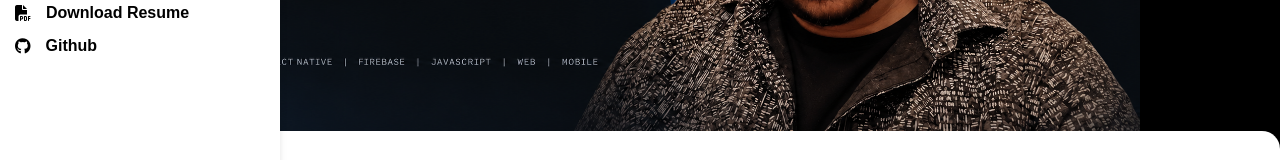
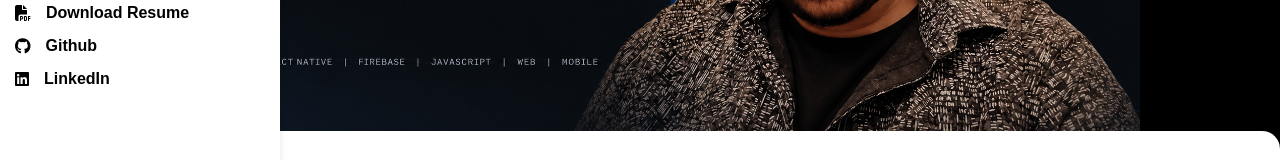
Before and after one commit to abk2191/abhishek.kabi.portfolio, a React (Vite) app: page / in a window 1280 px wide. Both pictures are taken after a click on the button 40 px from the left and 40 px from the top of the page. Shown: the part 350-510 px from the top of the page. Built offline with nearby package versions, Linux system fonts and the light colour scheme; a web font is replaced by a local one.

Commit message:
Sidebar Update

```diff
--- a/src/Sidebar.jsx
+++ b/src/Sidebar.jsx
@@ -48,6 +48,28 @@ const Sidebar = ({
       setTimeout(() => {
         setShouldRenderGM(false);
       }, 500);
+    }
+  };
+
+  const handleRedirects = (redirectId) => {
+    if (redirectId === "resume") {
+      window.open(
+        "https://drive.google.com/file/d/1yWmvLV8qdkyCF-MBRG9j9YpWIrG47pUf/view?usp=sharing",
+        "_blank",
+        "noopener,noreferrer",
+      );
+    } else if (redirectId === "github") {
+      window.open(
+        "https://github.com/abk2191",
+        "_blank",
+        "noopener,noreferrer",
+      );
+    } else if (redirectId === "linkedin") {
+      window.open(
+        "https://github.com/abk2191https://www.linkedin.com/in/abhishek-kabi-b0838842a?utm_source=share_via&utm_content=profile&utm_medium=member_android",
+        "_blank",
+        "noopener,noreferrer",
+      );
     }
   };
 
@@ -296,7 +318,7 @@ const Sidebar = ({
         <div className="source-code-div-wrapper-2">
           <div
             className="source-code-div"
-            onClick={() => handleNavigation("/sourcecode")}
+            onClick={() => handleRedirects("resume")}
             style={{ color: "navy", fontWeight: "bold" }}
           >
             <i class="fa-solid fa-file-pdf"></i>
@@ -306,11 +328,21 @@ const Sidebar = ({
         <div className="source-code-div-wrapper-2">
           <div
             className="source-code-div"
-            onClick={() => handleNavigation("/sourcecode")}
+            onClick={() => handleRedirects("github")}
             style={{ color: "navy", fontWeight: "bold" }}
           >
             <i class="fa-brands fa-github"></i>
             Github
+          </div>
+        </div>
+        <div className="source-code-div-wrapper-2">
+          <div
+            className="source-code-div"
+            onClick={() => handleRedirects("linkedin")}
+            style={{ color: "navy", fontWeight: "bold" }}
+          >
+            <i class="fa-brands fa-linkedin"></i>
+            LinkedIn
           </div>
         </div>
 
```
